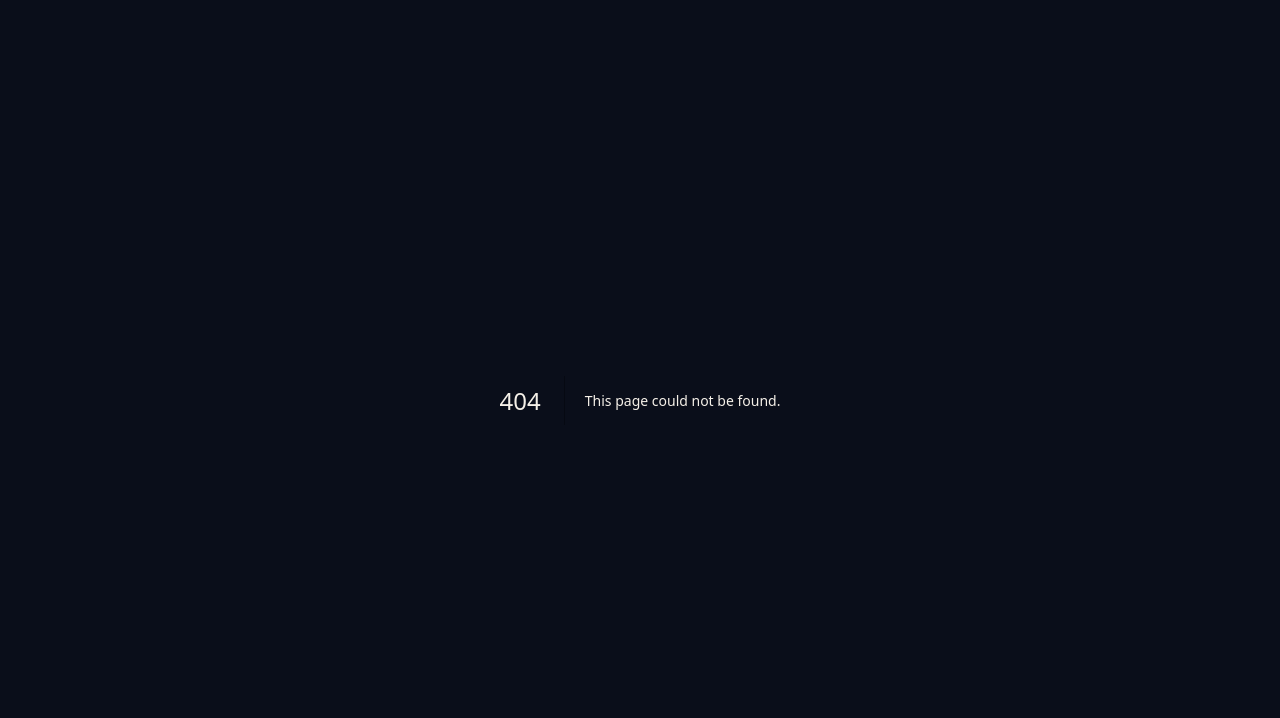
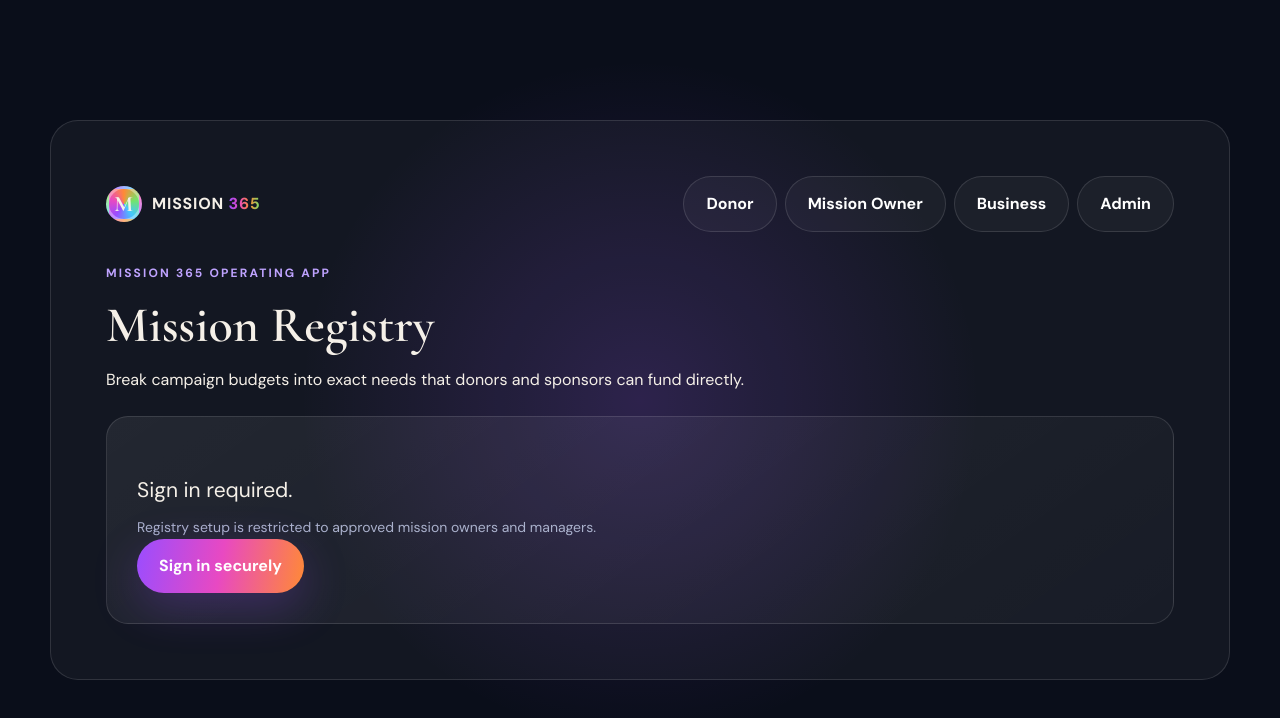
Before and after one commit to dolodorsey/mission-365, a Next.js app: page /app/mission-owner/registry in a window 1280 px wide. Before the commit this address had no page. Shown: the top 718 px of the page. Built offline with nearby package versions, Linux system fonts and the light colour scheme.

Commit message:
Add Mission 365 registry route

```diff
--- /dev/null
+++ b/src/app/app/mission-owner/registry/page.tsx
@@ -0,0 +1,4 @@
+import MissionRegistryManager from './MissionRegistryManager'
+
+export const metadata={title:'Mission Registry | Mission 365'}
+export default function MissionRegistryPage(){return <MissionRegistryManager/>}
```
